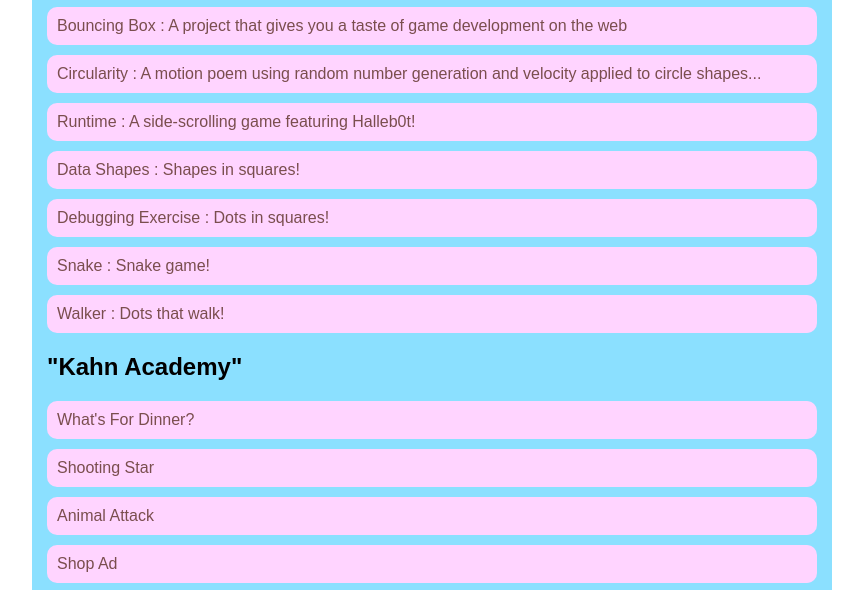
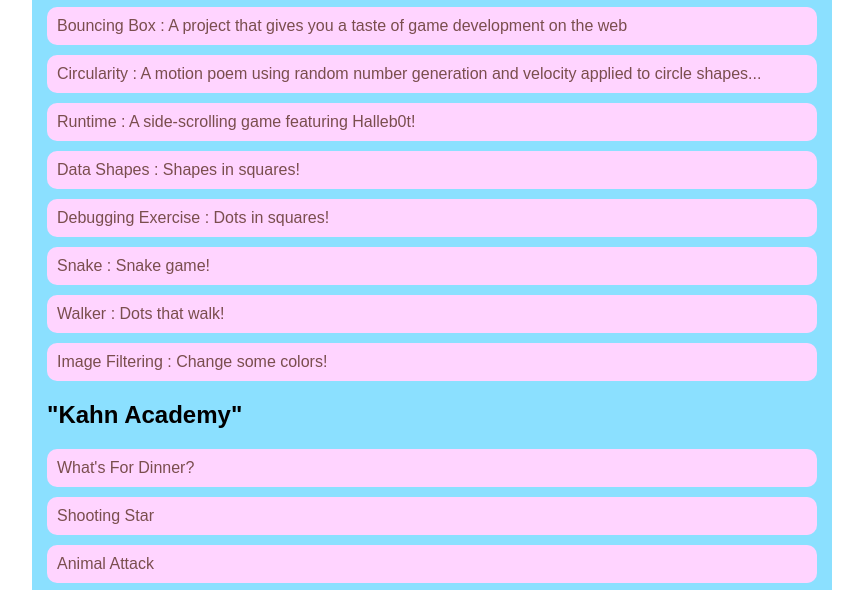
Before and after one commit to kiragarretson/kiragarretson.github.io, a plain HTML site: page portfolio.html in a window 1280 px wide. Shown: the part 175-765 px from the top of the page, without its empty margins (208-1071 px from the left). Drawn offline with Linux system fonts and the light colour scheme.

Commit message:
Update portfolio.html

```diff
--- a/portfolio.html
+++ b/portfolio.html
@@ -26,6 +26,7 @@
                     <li><a href="kiragarretsonASDgithub.io/asd-projects/debugging-exercise/">Debugging Exercise : Dots in squares!</a></li>
                     <li><a href="kiragarretsonASDgithub.io/asd-projects/snake/">Snake : Snake game!</a></li>
                     <li><a href="kiragarretsonASDgithub.io/asd-projects/walker/">Walker : Dots that walk!</a></li>
+                    <li><a href="kiragarretsonASDgithub.io/asd-projects/image-filtering/">Image Filtering : Change some colors!</a></li>
                 </ul>
                 <h2>"Kahn Academy"</h2>
                 <ul id = "portfolio">
```
